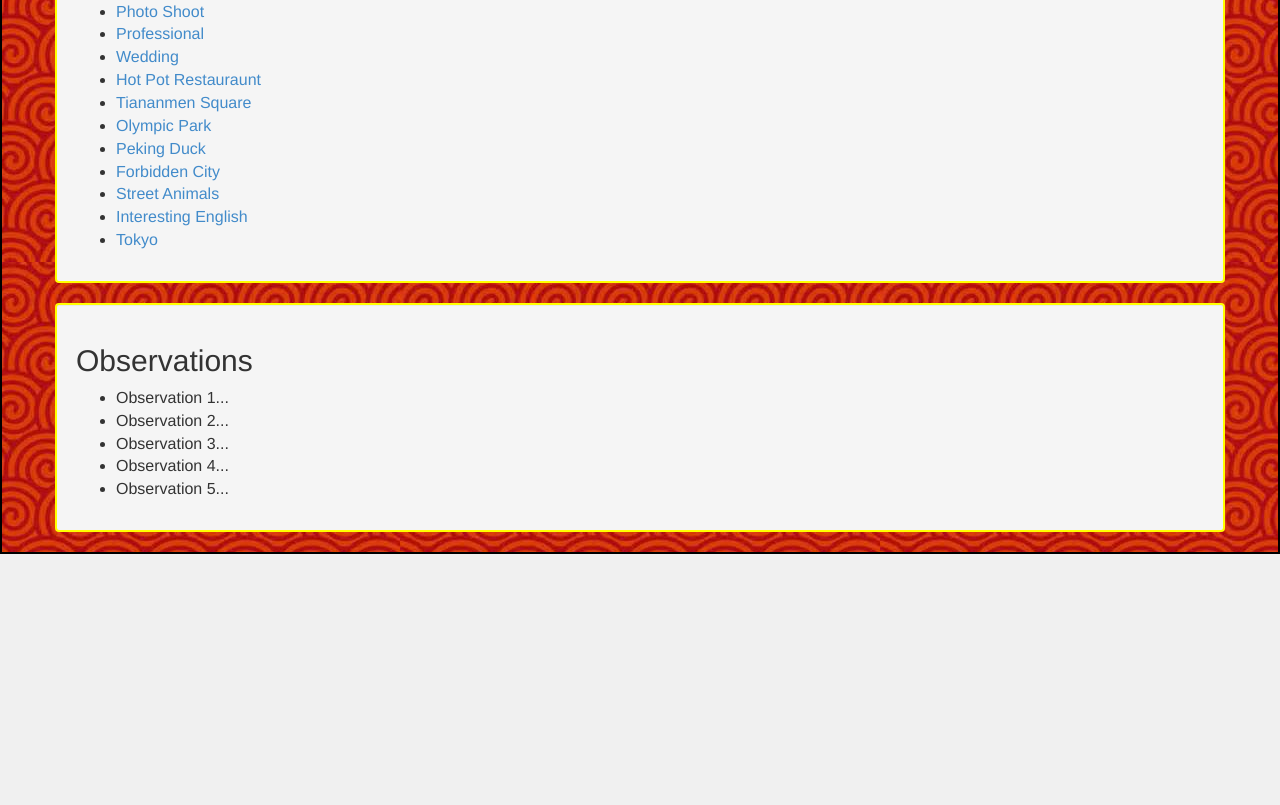
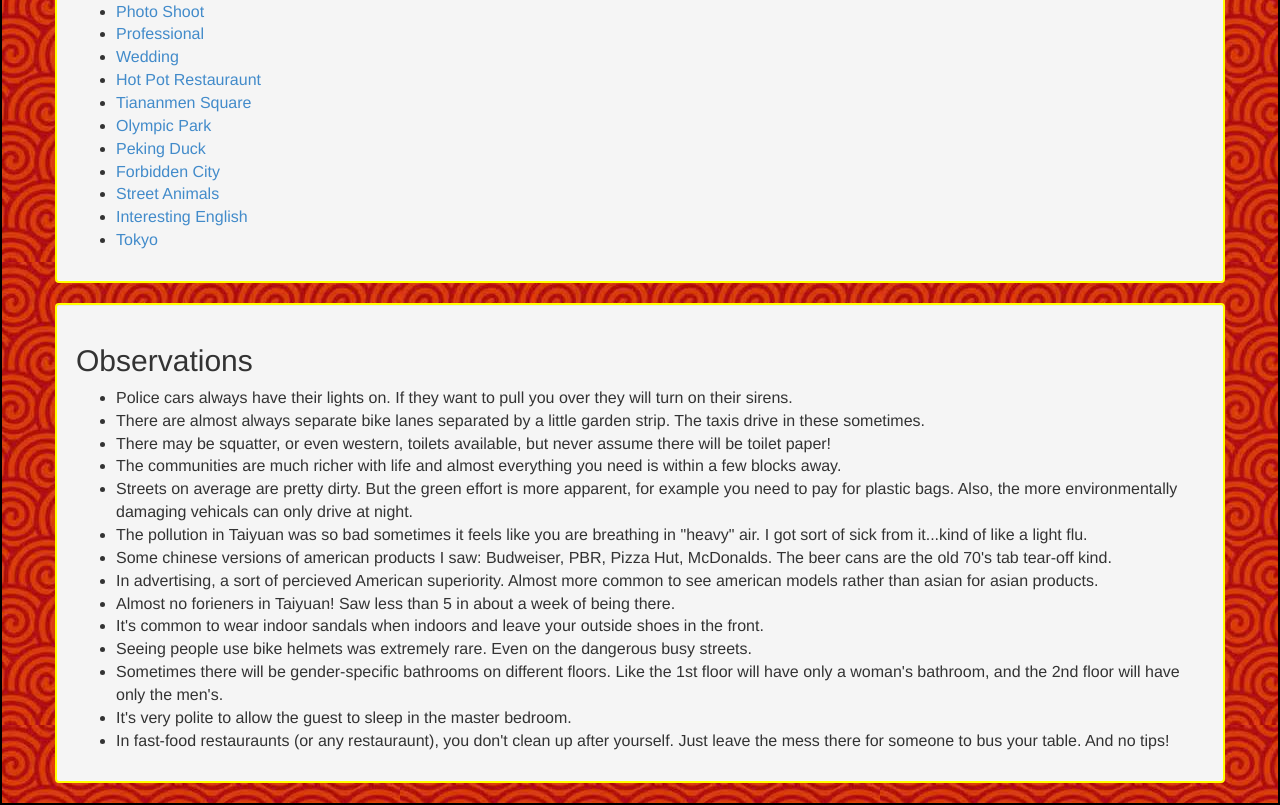
Before and after one commit to jonbri/china, a plain HTML site: page index.html in a window 1280 px wide. Shown: the part 666-1471 px from the top of the page. Before the commit the page ends 1220 px from the top, so only its background shows below. Drawn offline with Linux system fonts and the light colour scheme.

Commit message:
observations

```diff
--- a/index.html
+++ b/index.html
@@ -70,11 +70,20 @@
         <div class="well">
             <h2>Observations</h2>
             <ul>
-                <li>Observation 1...</li>
-                <li>Observation 2...</li>
-                <li>Observation 3...</li>
-                <li>Observation 4...</li>
-                <li>Observation 5...</li>
+                <li>Police cars always have their lights on. If they want to pull you over they will turn on their sirens.</li>
+                <li>There are almost always separate bike lanes separated by a little garden strip. The taxis drive in these sometimes.</li>
+                <li>There may be squatter, or even western, toilets available, but never assume there will be toilet paper!</li>
+                <li>The communities are much richer with life and almost everything you need is within a few blocks away.</li>
+                <li>Streets on average are pretty dirty. But the green effort is more apparent, for example you need to pay for plastic bags. Also, the more environmentally damaging vehicals can only drive at night.</li>
+                <li>The pollution in Taiyuan was so bad sometimes it feels like you are breathing in "heavy" air. I got sort of sick from it...kind of like a light flu.</li>
+                <li>Some chinese versions of american products I saw: Budweiser, PBR, Pizza Hut, McDonalds. The beer cans are the old 70's tab tear-off kind.</li>
+                <li>In advertising, a sort of percieved American superiority. Almost more common to see american models rather than asian for asian products.</li>
+                <li>Almost no forieners in Taiyuan! Saw less than 5 in about a week of being there.</li>
+                <li>It's common to wear indoor sandals when indoors and leave your outside shoes in the front.</li>
+                <li>Seeing people use bike helmets was extremely rare. Even on the dangerous busy streets.</li>
+                <li>Sometimes there will be gender-specific bathrooms on different floors. Like the 1st floor will have only a woman's bathroom, and the 2nd floor will have only the men's.</li>
+                <li>It's very polite to allow the guest to sleep in the master bedroom.</li>
+                <li>In fast-food restauraunts (or any restauraunt), you don't clean up after yourself. Just leave the mess there for someone to bus your table. And no tips!</li>
             </ul>
         </div>
     </div>
```
